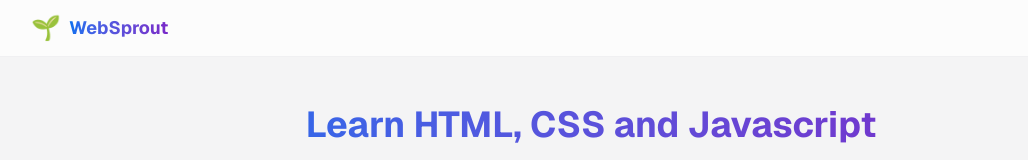
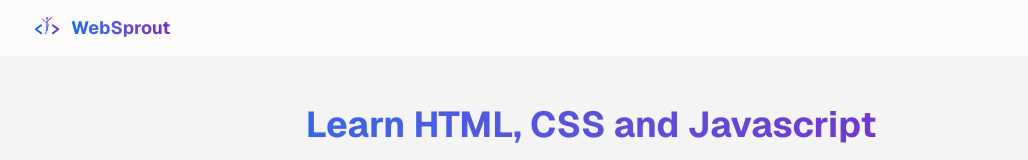
Before and after one commit to mainawycliffe/websprout, a Next.js app: page / in a window 1280 px wide. Shown: the top 160 px of the page, without its empty margins (49-1077 px from the left). Built offline with nearby package versions, Linux system fonts and the light colour scheme.

Commit message:
feat: add custom SVG logo with code-integrated sprout design
Replace the emoji 🌱 with a proper SVG logo featuring a sprout
growing from HTML angle brackets, using the brand gradient. Add
matching SVG favicon.

Co-Authored-By: Claude Opus 4.6 <noreply@anthropic.com>

```diff
--- a/src/app/layout.tsx
+++ b/src/app/layout.tsx
@@ -16,6 +16,9 @@ export const metadata: Metadata = {
   title: "WebSprout",
   description:
     "Interactive learning tool to help beginners build mental models around HTML and CSS through visual, hands-on exercises.",
+  icons: {
+    icon: "/favicon.svg",
+  },
 };
 
 export default function RootLayout({
--- a/src/components/layout/Header.tsx
+++ b/src/components/layout/Header.tsx
@@ -1,5 +1,6 @@
 "use client";
 
+import Image from "next/image";
 import Link from "next/link";
 
 interface HeaderProps {
@@ -23,7 +24,7 @@ export default function Header({ title, backHref, rightContent }: HeaderProps) {
             </Link>
           )}
           <Link href="/" className="flex items-center gap-2">
-            <span className="text-2xl">&#127793;</span>
+            <Image src="/logo.svg" alt="WebSprout logo" width={32} height={32} />
             <span className="font-bold text-lg bg-linear-to-r from-(--color-gradient-start) to-(--color-gradient-end) bg-clip-text text-transparent">
               {title ?? "WebSprout"}
             </span>
```
Also changed, not shown: public/favicon.svg (added), public/logo.svg (added).
